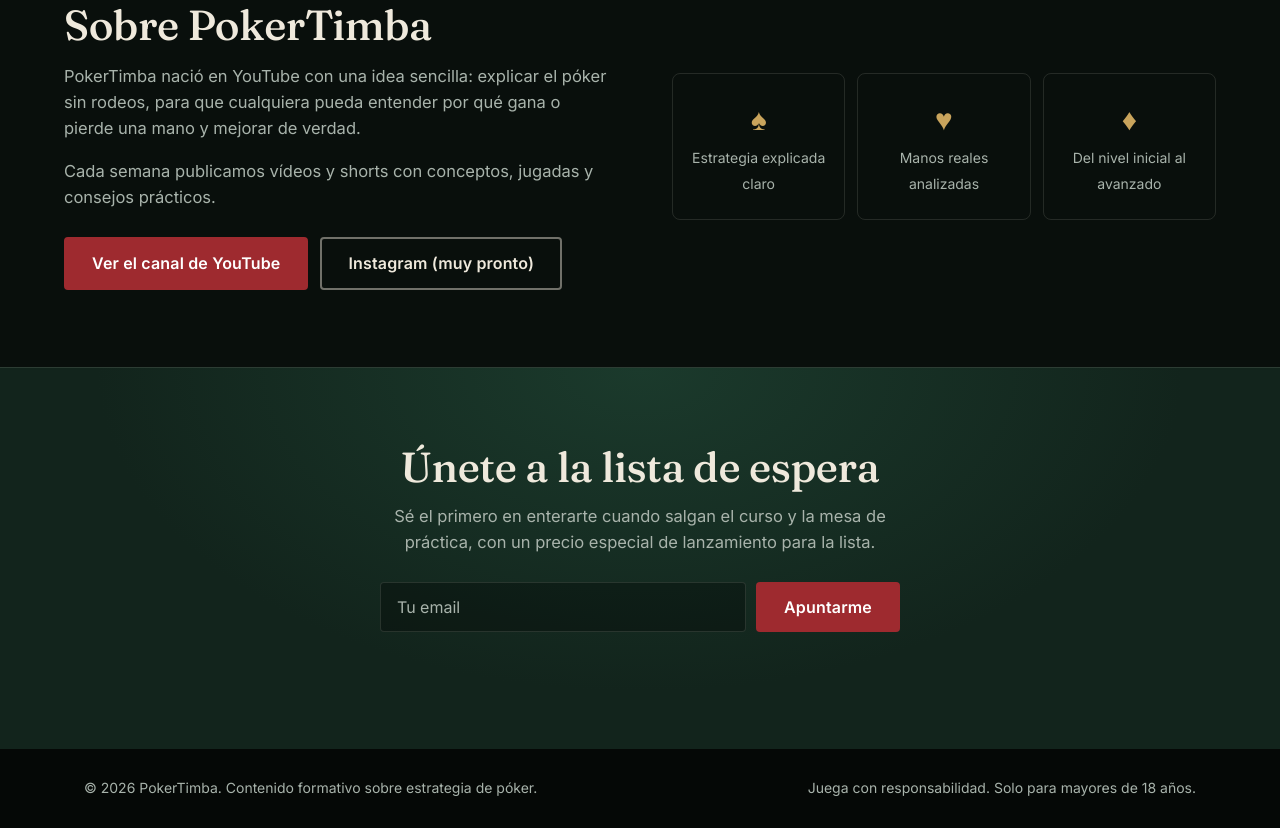
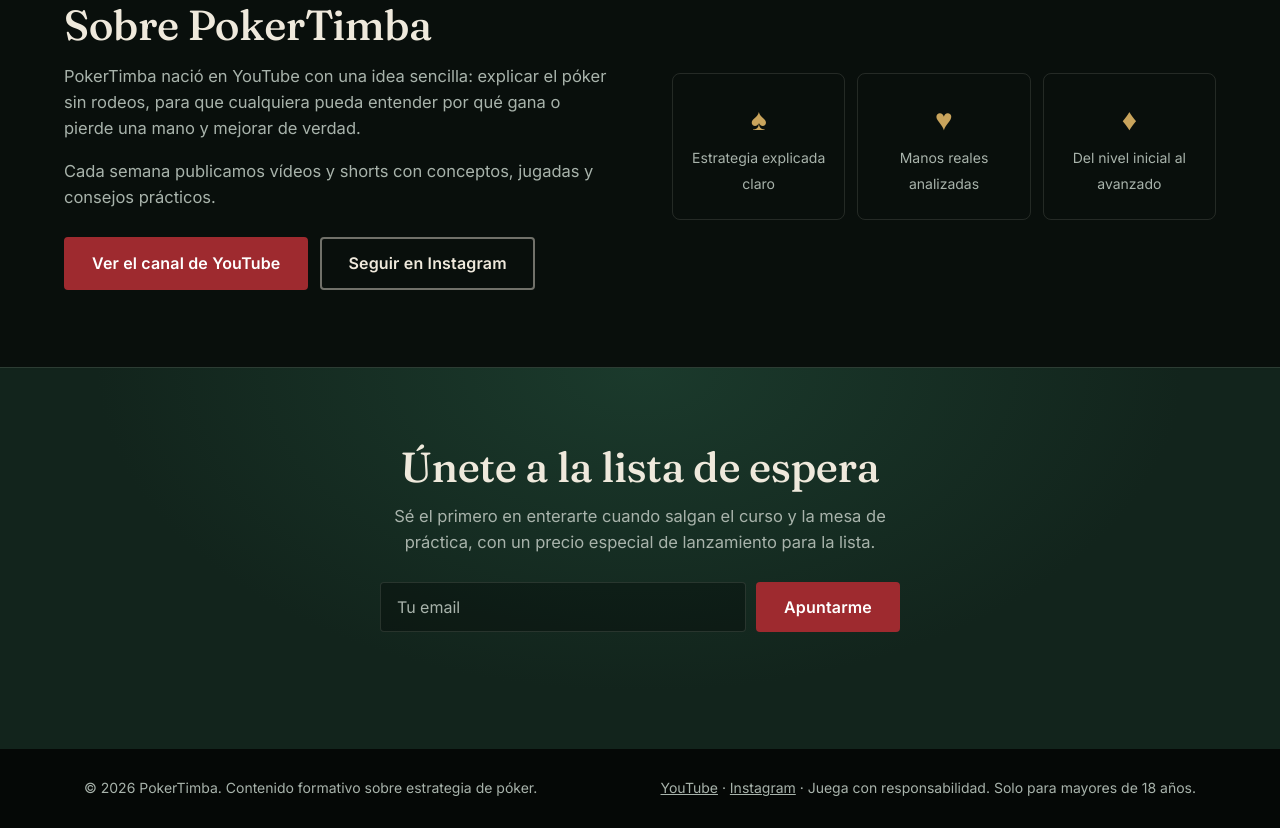
Before and after one commit to pokertimba/pokertimba-web, a plain HTML site: page index.html in a window 1280 px wide. Shown: the part 2025-2853 px from the top of the page. Drawn offline with Linux system fonts and the light colour scheme.

Commit message:
Añadir enlace a Instagram @pokertimbayt
Co-Authored-By: Claude Opus 5.5 <noreply@anthropic.com>
Claude-Session: https://claude.ai/code/session_01MrQnb5LCS9ywH1pGmnXzH1

```diff
--- a/index.html
+++ b/index.html
@@ -238,7 +238,7 @@ footer a{color:var(--muted)}
       <p>Cada semana publicamos vídeos y shorts con conceptos, jugadas y consejos prácticos.</p>
       <div class="socials">
         <a class="btn btn-red" id="ytBtn" href="https://www.youtube.com/@PoKeRtimba" rel="noopener">Ver el canal de YouTube</a>
-        <a class="btn btn-ghost" id="igBtn" href="#espera">Instagram (muy pronto)</a>
+        <a class="btn btn-ghost" id="igBtn" href="https://www.instagram.com/pokertimbayt/" rel="noopener">Seguir en Instagram</a>
       </div>
     </div>
     <div class="stats">
@@ -266,7 +266,7 @@ footer a{color:var(--muted)}
 <footer>
   <div class="wrap">
     <span>© <span id="year">2026</span> PokerTimba. Contenido formativo sobre estrategia de póker.</span>
-    <span>Juega con responsabilidad. Solo para mayores de 18 años.</span>
+    <span><a href="https://www.youtube.com/@PoKeRtimba" rel="noopener">YouTube</a> · <a href="https://www.instagram.com/pokertimbayt/" rel="noopener">Instagram</a> · Juega con responsabilidad. Solo para mayores de 18 años.</span>
   </div>
 </footer>
 
```
